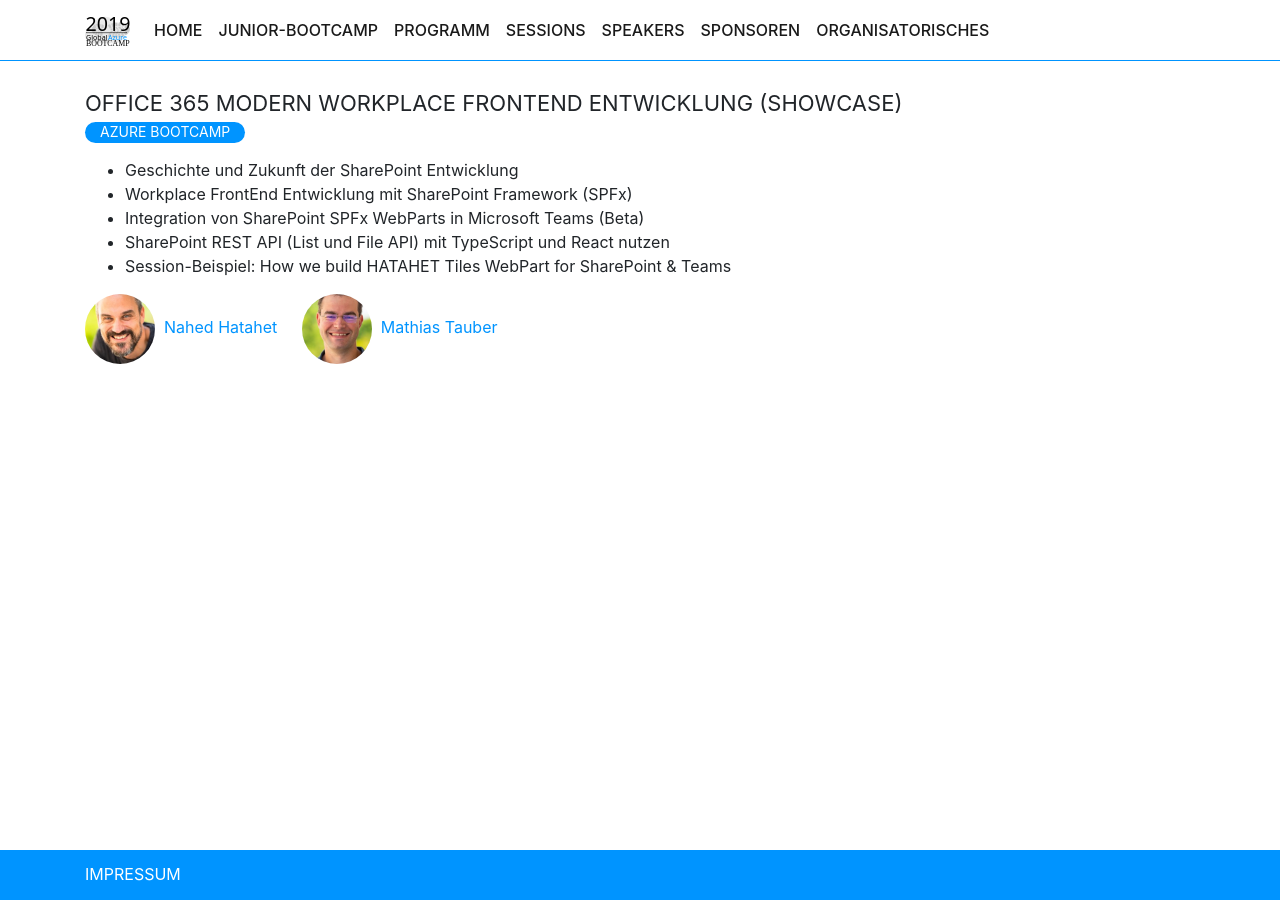
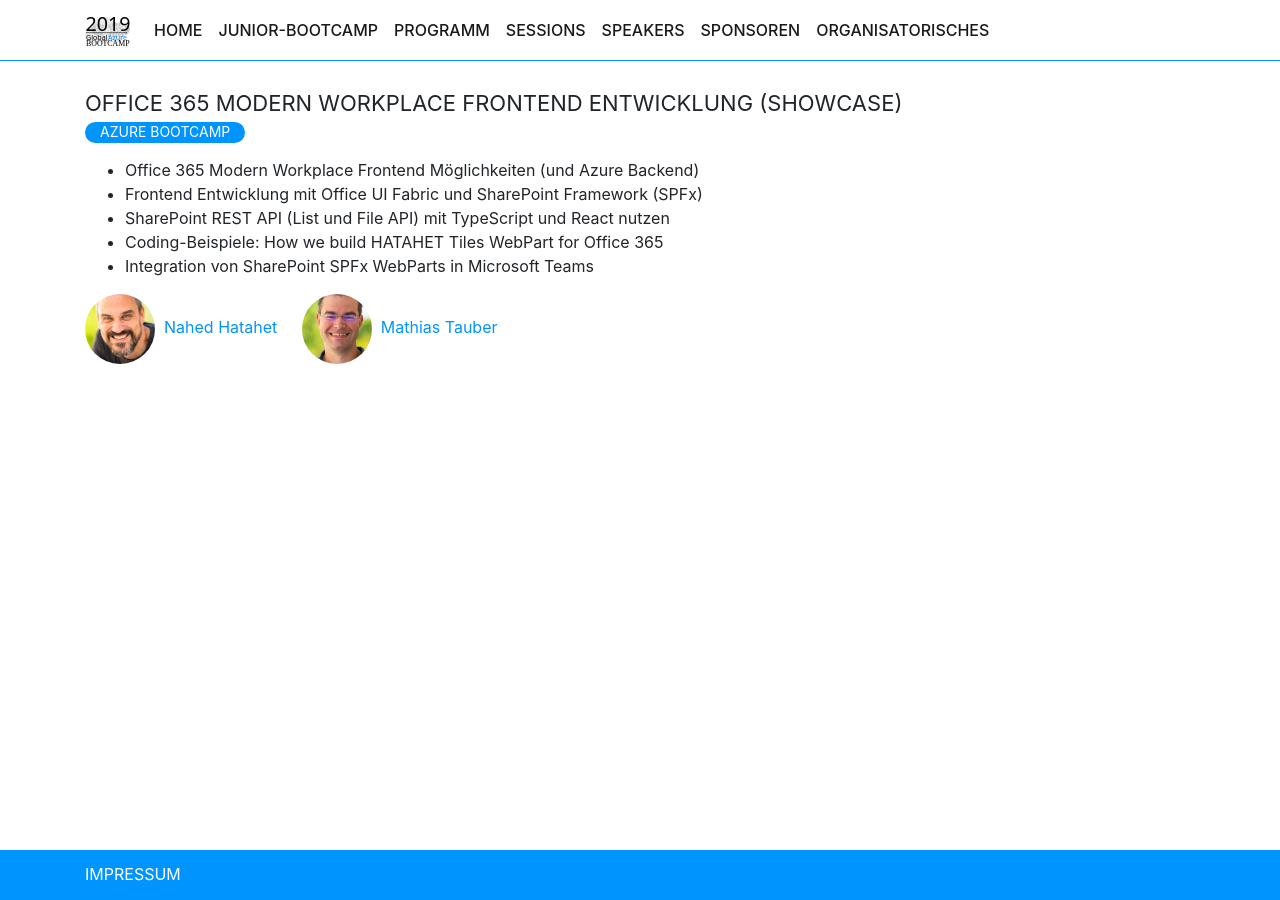
Before and after one commit to coding-club-linz/global-azure-bootcamp-2019, a Jekyll site: the page built from sessions/office-365-modern-workplace-frontend-entwicklung.md, in a window 1280 px wide. Built offline with Jekyll 4.4.1, drawn with Linux system fonts in a browser that asks for light colours; nearby versions of some CDN libraries.

Commit message:
Update office-365-modern-workplace-frontend-entwicklung.md

```diff
--- a/sessions/office-365-modern-workplace-frontend-entwicklung.md
+++ b/sessions/office-365-modern-workplace-frontend-entwicklung.md
@@ -8,8 +8,8 @@ room: '15.04'
 slot: 3
 ---
 
-- Geschichte und Zukunft der SharePoint Entwicklung
-- Workplace FrontEnd Entwicklung mit SharePoint Framework (SPFx)
-- Integration von SharePoint SPFx WebParts in Microsoft Teams (Beta)
+- Office 365 Modern Workplace Frontend Möglichkeiten (und Azure Backend)
+- Frontend Entwicklung mit Office UI Fabric und SharePoint Framework (SPFx)
 - SharePoint REST API (List und File API) mit TypeScript und React nutzen
-- Session-Beispiel: How we build HATAHET Tiles WebPart for SharePoint & Teams
+- Coding-Beispiele: How we build HATAHET Tiles WebPart for Office 365
+- Integration von SharePoint SPFx WebParts in Microsoft Teams
```
